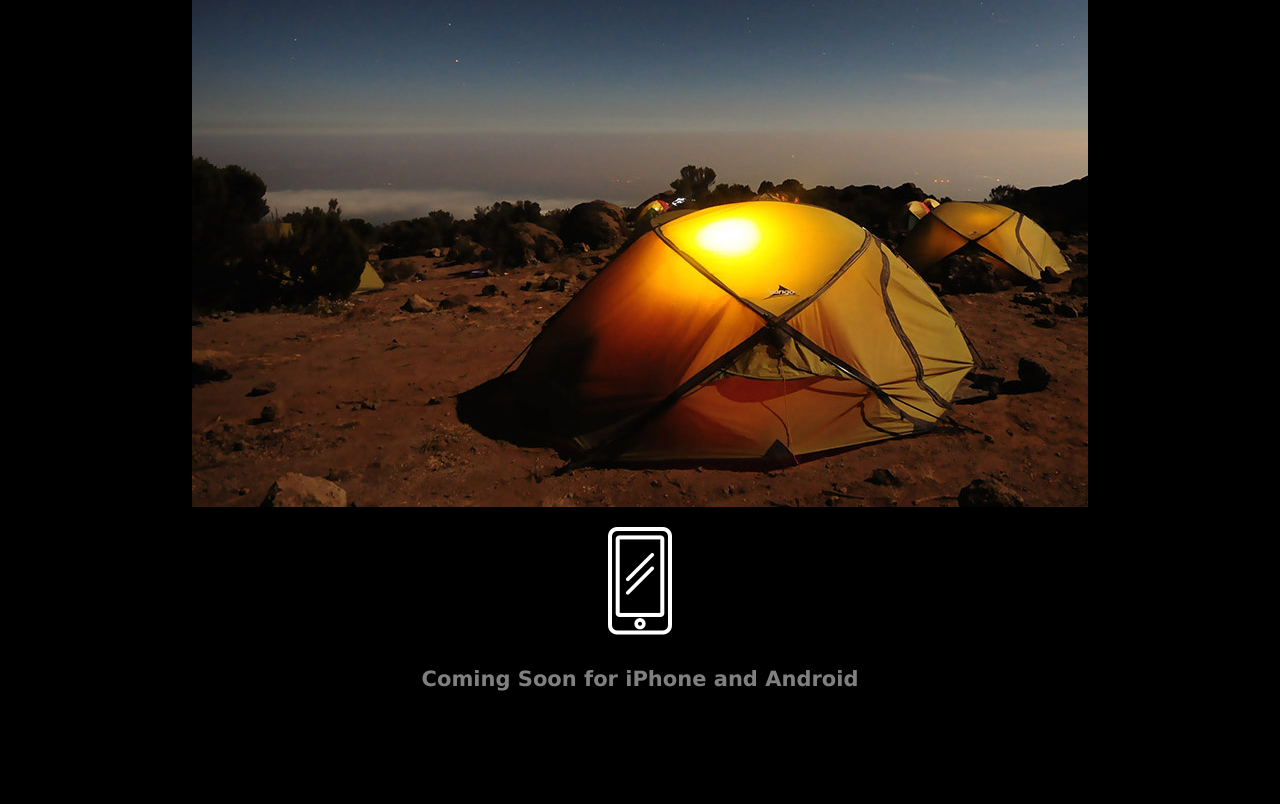
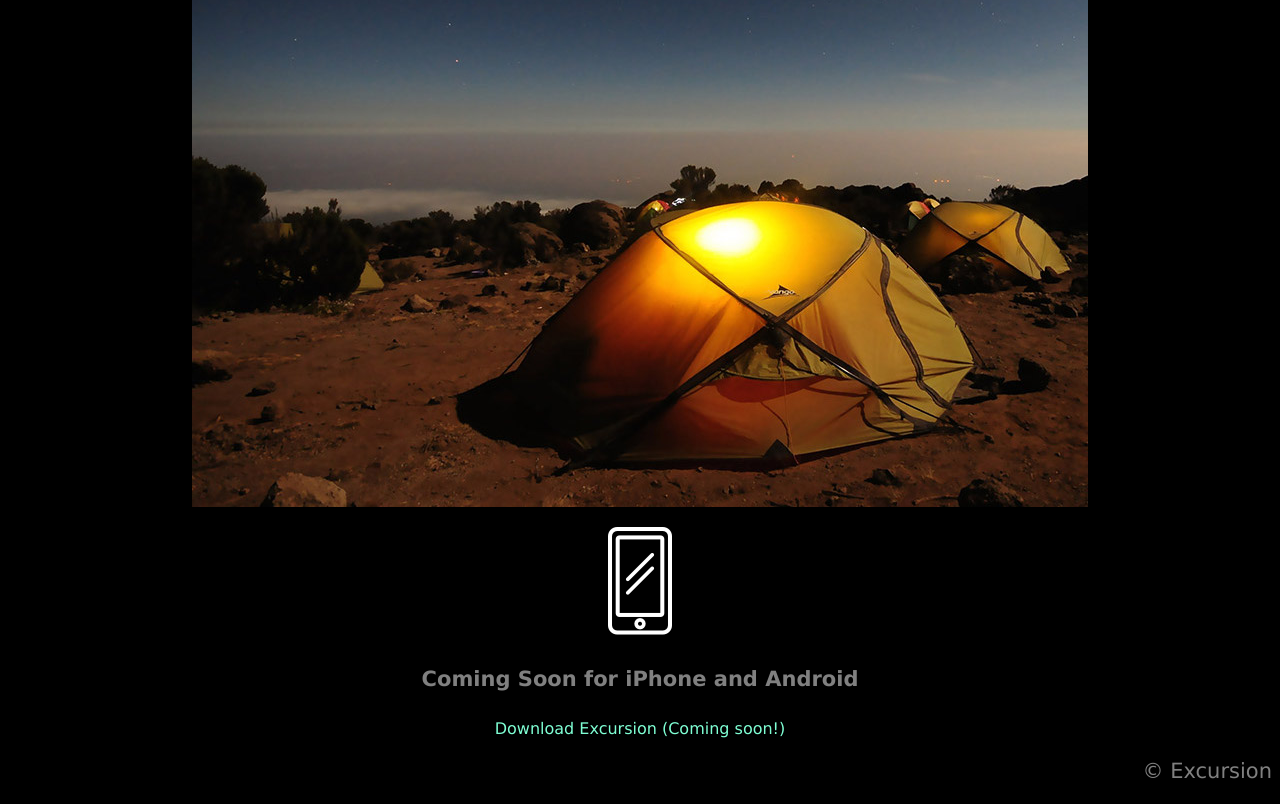
Before and after one commit to salmaharj/excursion, a plain HTML site: page index.html in a window 1280 px wide. Shown: the part 495-1299 px from the top of the page. Before the commit the page ends 1249 px from the top, so only its background shows below. Drawn offline with Linux system fonts and the light colour scheme.

Commit message:
final push

```diff
--- a/index.html
+++ b/index.html
@@ -19,7 +19,7 @@
   <p><img src='resources/images/camp.jpeg' alt='camp'></p>
   <p><img src='resources/images/phone.png' alt='phone'></p>
   <h4 class="header--sub-header">Coming Soon for iPhone and Android</h4>
-  <p><a class="cta" href="#"></a>Download Excursion (Coming soon!)</a></p>
-
+  <p><a class="link--cta">Download Excursion (Coming soon!)</a></p>
+  <p class="footer--copyright"> © Excursion</p>
   </body>
 </html>
--- a/resources/css/style.css
+++ b/resources/css/style.css
@@ -32,3 +32,10 @@ color: white;
 img {
   align-items: center;
 }
+
+/* FOOTER */
+.footer--copyright {
+  color: grey;
+  font-size: 21px;
+  text-align: right;
+}
```
